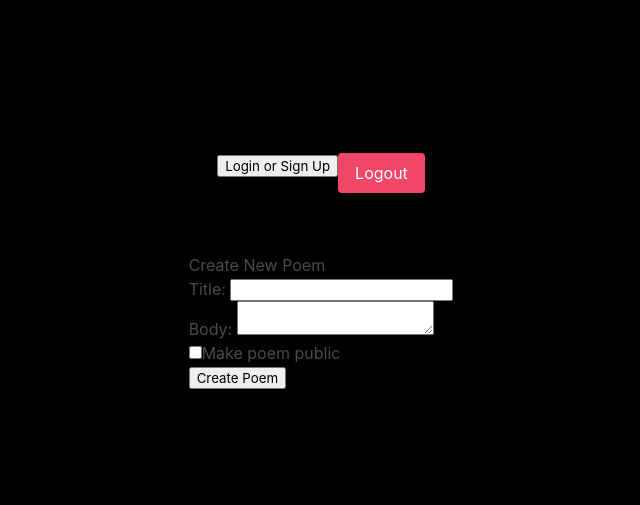
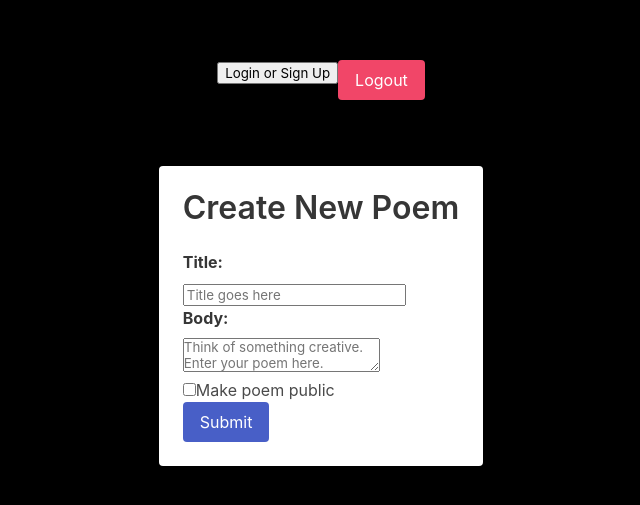
Before and after one commit to comp426-dead-poets-society/comp426-devetry, a React (Create React App) app in the folder devetry/: page /submit in a window 1280 px wide. Shown: the part 129-634 px from the top of the page, without its empty margins (319-959 px from the left). Built offline with nearby package versions, Linux system fonts and the light colour scheme; no server answers.

Commit message:
Make Submit Page a little prettier

```diff
--- a/devetry/src/api/bitlyAPI.js
+++ /dev/null
@@ -1,22 +0,0 @@
-import axios from 'axios';
-
-export const apiKey = 'a1dc86e1fe9fa71e73a5a120caa0cb72cce959cc';
-
-export const bitlyURL = 'https://api-ssl.bitly.com/v3/shorten';
-
-/*export const bitlyAxiosInstance = function () {
-  return axios.create({
-    baseURL: `${bitlyURL}?access_token=${apiKey}&longUrl=`
-  });
-};*/
-
-//export const bitlyRoot = bitlyAxiosInstance();
-
-export default async function shortenURL(url) {
-  let encodedUrl = encodeURIComponent(url);
-  let requestUrl = `${bitlyURL}?access_token=${apiKey}&longUrl=${encodedUrl}&format=txt`
-    console.log(`The request URL ${requestUrl}`)
-    let shortUrl = await axios.get(requestUrl);
-    return shortUrl;
-
-}
--- a/devetry/src/components/Post.js
+++ b/devetry/src/components/Post.js
@@ -2,9 +2,6 @@ import React, { Component, Button, useRef, useState } from 'react'
 import { getPoem } from '../api/publicAPI';
 import '../App.scss';
 import LikeButton from '../components/LikeButton';
-import shortenUrl from '../api/bitlyAPI';
-
-const copy = require('clipboard-copy');
 
 export default class Post extends Component {
 
@@ -18,8 +15,7 @@ export default class Post extends Component {
             author: '',
             createdAt: undefined,
             updatedAt: undefined,
-            likeCount: 0,
-            shortUrl: ''
+            likeCount: 0
         }
     }
 
@@ -28,10 +24,8 @@ export default class Post extends Component {
         console.log('I was triggered during componentDidMount')
         this.setState({ poemId: this.props.poemId });
         let poem;
-        let bitlyUrl;
         try {
             poem = await getPoem(this.props.poemId);
-            bitlyUrl = await shortenUrl(window.location.href);
             console.log(`This poem: ${poem.title}`)
             this.setState({
                 title: poem.title,
@@ -39,8 +33,7 @@ export default class Post extends Component {
                 author: poem.author,
                 createdAt: poem.createdAt,
                 updatedAt: poem.createdAt,
-                likeCount: poem.likeCount,
-                shortUrl: bitlyUrl
+                likeCount: poem.likeCount
             });
         } catch (error) {
             console.log(`This poem is ${poem} and does not exist.`)
--- a/devetry/src/pages/SubmitPage.js
+++ b/devetry/src/pages/SubmitPage.js
@@ -1,6 +1,6 @@
 import React, { Component } from 'react'
-import {} from '../api/publicAPI';
-import {createPoem} from '../api/userAPI';
+import { } from '../api/publicAPI';
+import { createPoem } from '../api/userAPI';
 
 import '../App.scss';
 
@@ -68,48 +68,70 @@ export default class SubmitPage extends Component {
       author: "test_author" //TODO: Make this the logged in user
     }
 
-        createPoem(newPoem);
+    await createPoem(newPoem);
+
+    window.location.reload();
 
   }
 
 
   render() {
     return (
-            <div style={{marginTop: 10}}>
-				<h3>Create New Poem</h3>
+      <div class="card">
+        <div class="card-content">
+
+          <p class="title">
+            Create New Poem
+          </p>
+
           <form onSubmit={this.onSubmit}>
-					<div className="form-group">
-						<label>Title: </label>
+            <div class="field" className="form-group">
+              <label class="label">Title: </label>
+              <div class="control">
                 <input
+                  class="input"
                   type="text"
                   name="title"
+                  placeholder="Title goes here"
                   className="form-control"
                 />
               </div>
-					<div className="form-group">
-						<label>Body: </label>
+            </div>
+
+            <div class="field" className="form-group">
+              <label class="label">Body: </label>
+              <div class="control">
                 <textarea
+                  class="textarea"
                   className="form-control"
                   name="body"
+                  placeholder="Think of something creative. Enter your poem here."
                 />
               </div>
+            </div>
 
-                    <div className="form-check">
+            <div class="field" className="form-check">
+              <div class="control">
+                <label className="form-check-label" htmlFor="completedCheckbox">
                   <input
                     className="form-check-input"
                     id="isLive"
                     type="checkbox"
                     name="isLive"
                   />
-                        <label className="form-check-label" htmlFor="completedCheckbox">
                   Make poem public
                 </label>
               </div>
+            </div>
 
-					<div className="form-group">
-						<input type="submit" value="Create Poem" className="btn btn-primary" />
+            <div class="field" className="form-group">
+              <div class="control">
+                <button type="submit" class="button is-link">Submit</button>
+              </div>
             </div>
           </form>
+
+        </div>
       </div>
     )
   }
```
Also changed, not shown: devetry/src/api/randomWordAPI.js (added, +12 -0 lines), devetry/src/pages/PostPage.js (+0 -82 lines). Lines whose indentation alone changed are shown as unchanged.
